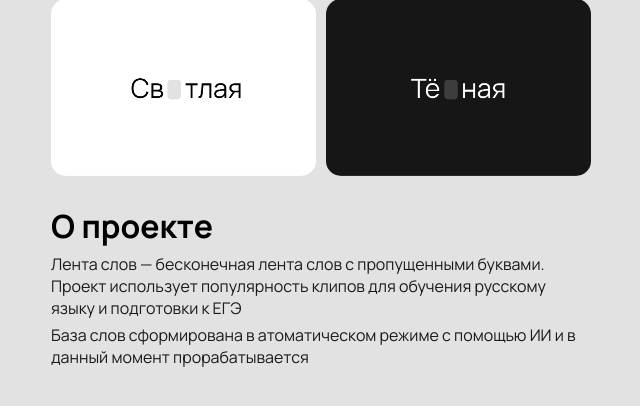
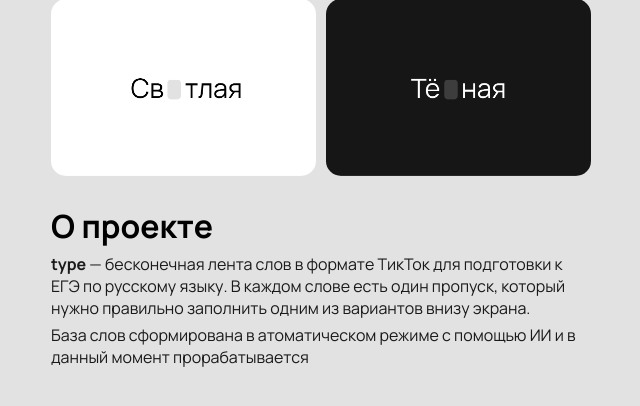
Before and after one commit to eledays/type, a Flask app: page /settings in a window 1280 px wide. Shown: the part 151-557 px from the top of the page, without its empty margins (319-959 px from the left). Run offline with Flask 3, Linux system fonts and the light colour scheme.

Commit message:
Restyled

```diff
--- a/app/templates/frame_inner.html
+++ b/app/templates/frame_inner.html
@@ -1,5 +1,5 @@
 <!DOCTYPE html>
-<html lang="en">
+<html lang="ru">
 <head>
     <meta charset="UTF-8">
     <meta name="viewport" content="width=device-width, initial-scale=1.0">
--- a/app/templates/index.html
+++ b/app/templates/index.html
@@ -1,15 +1,17 @@
 <!DOCTYPE html>
-<html lang="en">
+<html lang="ru">
 <head>
     <meta charset="UTF-8">
     <meta name="viewport" content="width=device-width, initial-scale=1.0">
-    <title>Лента слов</title>
+    <title>type — Лента слов</title>
 
     <link rel="stylesheet" href="{{ url_for('static', filename='css/style.css') }}">
     <link rel="stylesheet" href="{{ url_for('static', filename='css/index.css') }}">
     <!-- <link rel="stylesheet" href="{{ url_for('static', filename='css/themes/light.css') }}"> -->
 
     <link rel="stylesheet" href="https://fonts.googleapis.com/css2?family=Material+Symbols+Rounded:opsz,wght,FILL,GRAD@24,400,0,0&icon_names=error,settings" />
+
+    <link rel="icon" href="{{ url_for('static', filename='img/fav.ico') }}" type="image/x-icon">
 </head>
 <body>
     <iframe src="{{ url_for('get_frame') }}" class="current"></iframe>
--- a/app/templates/settings.html
+++ b/app/templates/settings.html
@@ -3,12 +3,14 @@
 <head>
     <meta charset="UTF-8">
     <meta name="viewport" content="width=device-width, initial-scale=1.0">
-    <title>Настройки</title>
+    <title>type — Настройки</title>
 
     <link rel="stylesheet" href="https://fonts.googleapis.com/css2?family=Material+Symbols+Rounded:opsz,wght,FILL,GRAD@24,400,0,0&icon_names=arrow_back_ios" />
 
     <link rel="stylesheet" href="{{ url_for('static', filename='css/style.css') }}">
     <link rel="stylesheet" href="{{ url_for('static', filename='css/settings.css') }}">
+
+    <link rel="icon" href="{{ url_for('static', filename='img/fav.ico') }}" type="image/x-icon">
 
     <style>
         body {
@@ -34,7 +36,7 @@
 
         <div class="block info">
             <h1>О проекте</h1>
-            <p>Лента слов — бесконечная лента слов с пропущенными буквами. Проект использует популярность клипов для обучения русскому языку и подготовки к ЕГЭ</p>
+            <p><b>type</b> — бесконечная лента слов в формате ТикТок для подготовки к ЕГЭ по русскому языку. В каждом слове есть один пропуск, который нужно правильно заполнить одним из вариантов внизу экрана.</p>
             <p>База слов сформирована в атоматическом режиме с помощью ИИ и в данный момент прорабатывается</p>
         </div>
     </div>
```
Also changed, not shown: app/static/img/backs/0.jpeg (added), app/static/img/fav.ico (added).
